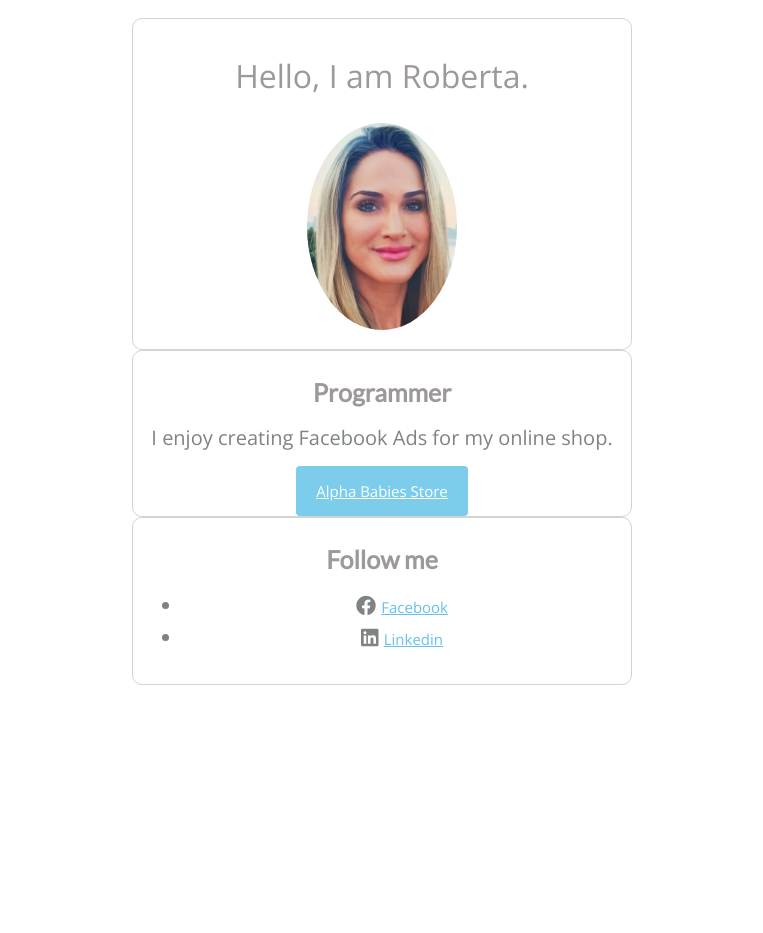
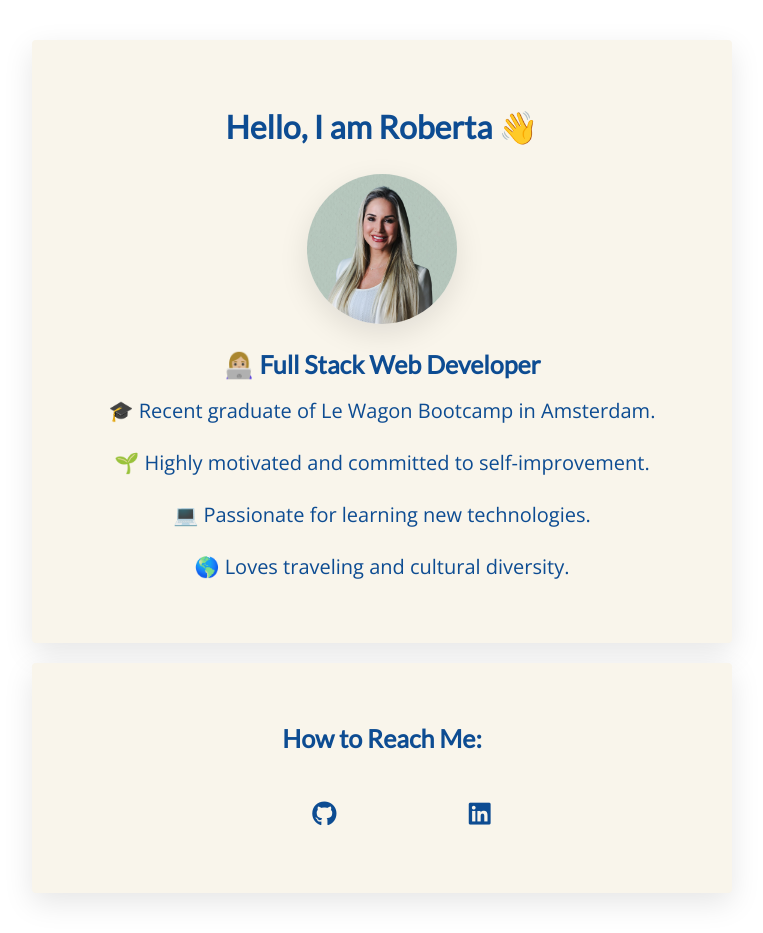
Before and after one commit to Roberta-Freitas/profile, a plain HTML site: page index.html in a window 1280 px wide. Shown: the whole page, without its empty margins (258-1021 px from the left). Before the commit the page ends 800 px from the top, so only its background shows below. Drawn offline with nearby package versions, Linux system fonts and the light colour scheme.

Commit message:
Added content to my profile page

```diff
--- a/index.html
+++ b/index.html
@@ -15,30 +15,36 @@
 
 <body>
   <div class="container">
+    <div class="card">
+      <h1>Hello, I am Roberta &#128075;</h1>
+      <img src="images/Roberta Freitas.png" class="img-circle" width="150px" alt="Avatar">
 
-    <div class="card-white">
-      <h1>Hello, I am Roberta.</h1>
-      <img src="images/FotoRoberta.jpeg" class="img-circle" width="150px" alt="Roberta Freitas">
+      <br>
+
+      <h2> 👩🏼‍💻 Full Stack Web Developer</h2>
+      <p> 🎓 Recent graduate of Le Wagon Bootcamp in Amsterdam.</p>
+      <p>&#127793; Highly motivated and committed to self-improvement.</p>
+      <p>&#128187; Passionate for learning new technologies. </p>
+      <p> &#127758; Loves traveling and cultural diversity.</p>
     </div>
 
-    <div class="card-white">
-      <h2>Programmer</h2>
-      <p> I enjoy creating Facebook Ads for my online shop. </p>
-      <a href="#" class="btn-green">Alpha Babies Store</a>
-    </div>
-
-  <div class="card-white">
-  <h2>Follow me</h2>
+    <div class="card">
+      <h3>How to Reach Me:</h3>
+      <div class="row">
         <ul>
           <li>
-      <i class="fa-brands fa-facebook"></i>
-      <a href="https://www.facebook.com/roberta.freitas.315/">Facebook</a>
+            <a href="https://github.com/Roberta-Freitas" target="_blank">
+              <i class="fa-brands fa-github"></i>
+            </a>
           </li>
+
           <li>
+            <a href="https://www.linkedin.com/in/roberta-efreitas" target="_blank">
               <i class="fa-brands fa-linkedin"></i>
-      <a href="www.linkedin.com/in/roberta-efreitas">Linkedin</a>
+            </a>
           </li>
         </ul>
+    </div>
   </div>
   </div>
 </body>
--- a/style.css
+++ b/style.css
@@ -1,76 +1,99 @@
 @import url("https://fonts.googleapis.com/css2?family=Open+Sans:wght@300;400;700&family=Poppins:wght@300;400;500;700");
+
+@media (max-width: 960px) {
+  /* For a screen < 960px, this CSS will be read */
+  .container {
+    width: 700px;
+  }
+}
+
+@media (max-width: 720px) {
+  /* For a screen < 720px, this CSS will be read */
+  .container {
+    width: 500px;
+  }
+}
+
+@media (max-width: 540px) {
+  /* For a screen < 540px, this CSS will be read */
+  .container {
+    width: 300px;
+  }
+}
+
+a {
+  width: 150px;
+  color: #0D4C92;
+  font-size: 25px;
+  display: inline-block;
+}
+
+a:hover{
+  color: #57C5B6;
+  }
 
 body {
   font-family: 'Open Sans', sans-serif;
   font-weight: 300;
-  background-color: white;
-  color: rgb(127, 131, 132);
+  color: #0D4C92;
   font-size: 20px;
   line-height: 1.6;
   text-align: center;
-  padding: 10px;
 }
 
-h1{
-  color: rgb(158, 153, 153) ;
-  font-size: 32px;
-  font-weight: 500;
+.card{
+  background-color: #F9F5EB;
+  padding: 40px;
+  box-shadow: 0px 10px 30px rgba(0,0,0,0.1);
+  border-radius: 4px;
+  margin: 20px 0px;
+  text-align: center;
 }
 
-h2,
-h3 {
-  font-family: Lato;
-  color: rgb(158, 153, 153);
-  font-size: 25px;
-  line-height: 20px
+.container {
+  width: 700px;
+  margin: 40px auto;
 }
 
-.btn-green {
-  background-color: #7bcdeb;
-  color: white;
-  padding: 15px 20px;
-  border-radius: 4px;
+h1 {
+  font-family: Lato;
+  font-size: 32px;
+  align-items: center;
 }
-a:hover {
-  color: #0abbf1;
+
+/* h2{
+  text-align: left;
+} */
+
+h2, h3{
+  font-family: Lato;
+  font-size: 25px;
+  line-height: 20px;
+  text-align: center;
 }
 
 .img-circle {
   border-radius: 50%;
+  height: 150px;
+  box-shadow: 0px 10px 30px rgba(0,0,0,0.1);
+  align-content: center;
 }
 
-.text-center {
+li {
+  color: #002B5B;
+  display: inline;
+}
+
+ul {
+  list-style-type: none;
+}
+
+.row {
+  margin-top: 15px;
+  display: flex;
+  justify-content: space-around;
+}
+
+p{
   text-align: center;
 }
-
-.card-white {
-  background: rgb(255, 255, 255);
-  padding: 10px;
-  border: 1px solid lightgrey;
-  border-radius: 10px;
-}
-@media (max-width: 960px) {
-  .container {
-    width: 700px;
-  }
-}
-.container {
-  width: 500px;
-  margin: 0 auto;
-}
-
-.list-inline > li {
-  display: inline-block;
-  padding: 0px 20px;
-}
-
-.list-inline {
-  list-style: none;
-  padding-left: 0px;
-}
-
-a{
-width: 10px;
-color:rgb(101, 193, 236);
-font-size: 15px;
-}
```
Also changed, not shown: images/FotoRoberta.jpeg (deleted), images/Roberta Freitas.png (added). Lines whose indentation alone changed are shown as unchanged.
